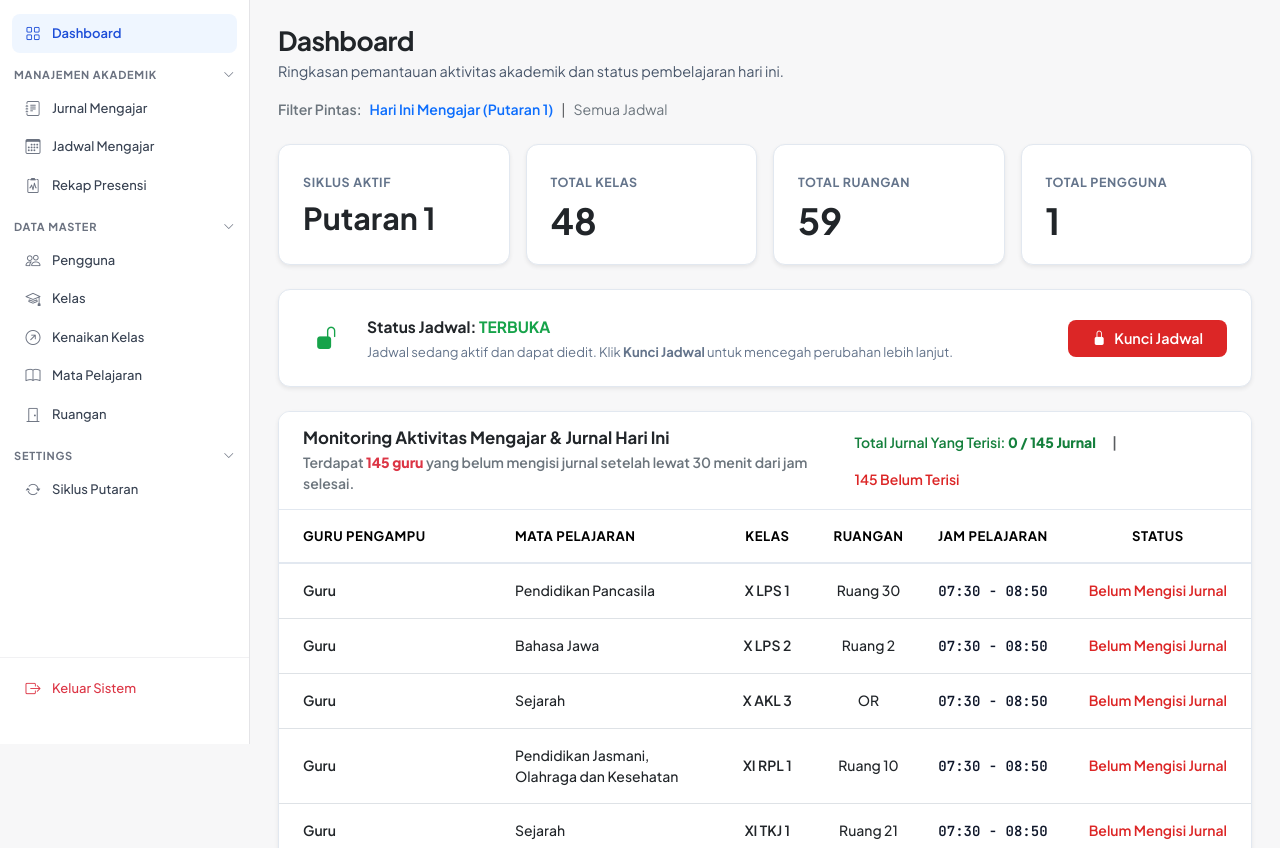
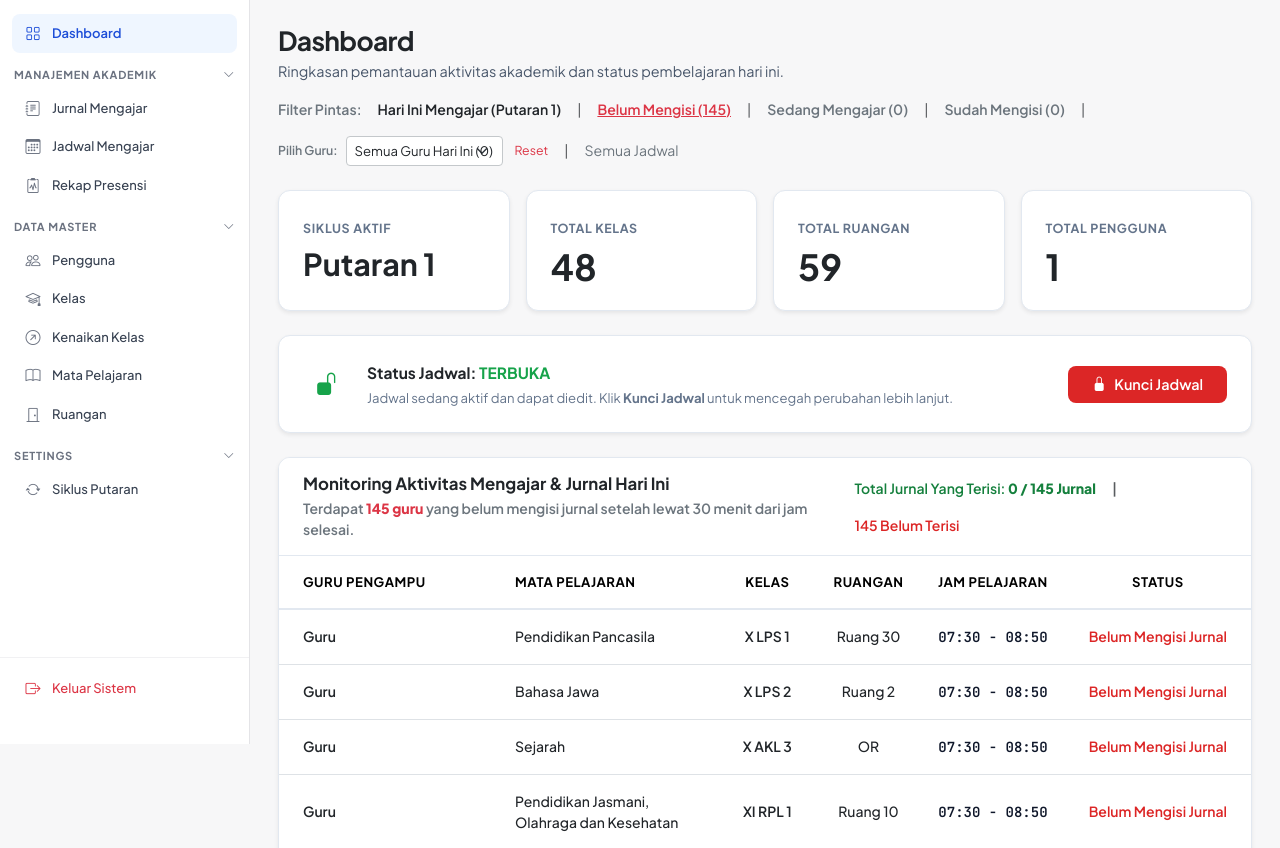
Before and after one commit to ShaquilleAmada/escepe, a Laravel app: page /waka/dashboard?status=overdue in a window 1280 px wide. Shown: the part 56-904 px from the top of the page. Run offline with Laravel 10, Linux system fonts and the light colour scheme; a user stored in the database is signed in; data comes from the database, SQL or seed files in the repository; tables that the repository leaves empty hold one stand-in row (values such as "Sample post").

Commit message:
feat: enable live filter on dashboard for teachers and teaching status without cards or icons

```diff
--- a/app/Http/Controllers/Web/Waka/DashboardController.php
+++ b/app/Http/Controllers/Web/Waka/DashboardController.php
@@ -16,7 +16,7 @@ use Illuminate\Support\Facades\Auth;
 
 class DashboardController extends Controller
 {
-    public function index()
+    public function index(Request $request)
     {
         // 1. Ambil atau Buat Konfigurasi Sistem
         $config = SystemConfiguration::first();
@@ -53,7 +53,7 @@ class DashboardController extends Controller
         $timeThreshold = $now->copy()->subMinutes(30)->format('H:i:s');
 
         // 4. Jadwal Hari Ini Berdasarkan Siklus Aktif
-        $todaySchedules = Schedule::with(['teacher', 'schoolClass', 'room'])
+        $allTodaySchedules = Schedule::with(['teacher', 'schoolClass', 'room'])
             ->where('day_of_week', $todayIndo)
             ->where(function ($query) use ($config) {
                 $query->where('cycle_type', $config->active_cycle)
@@ -62,6 +62,17 @@ class DashboardController extends Controller
             ->orderBy('class_id', 'asc')
             ->orderBy('start_time', 'asc')
             ->get();
+
+        // Ambil daftar unik guru yang mengajar hari ini untuk filter dashboard
+        $todayTeacherIds = $allTodaySchedules->pluck('teacher_id')->unique()->filter()->values();
+        $todayTeachers = User::whereIn('id', $todayTeacherIds)->orderBy('fullname')->get();
+
+        // Terapkan filter guru jika dipilih
+        $selectedTeacherId = $request->input('teacher_id');
+        $todaySchedules = $allTodaySchedules;
+        if ($selectedTeacherId) {
+            $todaySchedules = $todaySchedules->where('teacher_id', $selectedTeacherId);
+        }
 
         // 5. Logika Monitoring Aktivitas Mengajar & Jurnal Hari Ini
         $monitoringJournals = [];
@@ -152,10 +163,18 @@ class DashboardController extends Controller
             return $a['sort_order'] <=> $b['sort_order'];
         });
 
-        $overdueJournals = $monitoringJournals;
+        $totalTodaySchedulesCount = count($monitoringJournals);
         $teachingCount = collect($monitoringJournals)->where('status_key', 'teaching')->count();
         $overdueCount = collect($monitoringJournals)->where('status_key', 'overdue')->count();
         $completedCount = collect($monitoringJournals)->where('status_key', 'completed')->count();
+
+        // Filter berdasarkan status jika parameter ada di URL (overdue, teaching, completed, upcoming)
+        $statusFilter = $request->input('status');
+        if ($statusFilter && in_array($statusFilter, ['overdue', 'teaching', 'completed', 'upcoming'])) {
+            $monitoringJournals = collect($monitoringJournals)->where('status_key', $statusFilter)->values()->all();
+        }
+
+        $overdueJournals = $monitoringJournals;
 
         // 6. Riwayat Siklus Blok (Cycle Histories)
         $cycleHistories = \App\Models\CycleHistory::with('user')
@@ -227,7 +246,11 @@ class DashboardController extends Controller
             'completedCount',
             'cycleHistories',
             'classStatusMatrix',
-            'classMatrix'
+            'classMatrix',
+            'todayTeachers',
+            'totalTodaySchedulesCount',
+            'selectedTeacherId',
+            'statusFilter'
         ));
     }
 
--- a/resources/views/waka/dashboard.blade.php
+++ b/resources/views/waka/dashboard.blade.php
@@ -11,14 +11,57 @@
         </p>
     </div>
 
-    {{-- Filter Pintas: Konsep Tanpa Card & Tanpa Icon (Hanya Teks) --}}
-    <div class="d-flex align-items-center gap-2 flex-wrap mb-4" style="font-size: 0.88rem;">
+    {{-- Filter Pintas: Jadwal Guru Hari Ini (Konsep Tanpa Card & Tanpa Icon) --}}
+    <div class="d-flex align-items-center gap-3 flex-wrap mb-4" style="font-size: 0.88rem;">
         <span class="text-secondary fw-semibold">Filter Pintas:</span>
-        <a href="{{ route('waka.schedules.index', ['today' => 1]) }}" class="text-primary fw-semibold text-decoration-none">
+
+        <a href="{{ route('waka.dashboard') }}" class="text-decoration-none fw-semibold {{ !request('teacher_id') && !request('status') ? 'text-primary text-decoration-underline' : 'text-dark' }}" title="Tampilkan Semua Jadwal Guru Hari Ini">
             Hari Ini Mengajar ({{ $config->active_cycle ?? 'Putaran 1' }})
         </a>
+
         <span class="text-muted">|</span>
-        <a href="{{ route('waka.schedules.index') }}" class="text-secondary text-decoration-none">
+
+        <a href="{{ route('waka.dashboard', ['status' => 'overdue', 'teacher_id' => request('teacher_id')]) }}" class="text-decoration-none fw-semibold {{ request('status') == 'overdue' ? 'text-danger text-decoration-underline' : 'text-secondary' }}" title="Filter Guru yang Belum Mengisi Jurnal">
+            Belum Mengisi ({{ $overdueCount }})
+        </a>
+
+        <span class="text-muted">|</span>
+
+        <a href="{{ route('waka.dashboard', ['status' => 'teaching', 'teacher_id' => request('teacher_id')]) }}" class="text-decoration-none fw-semibold {{ request('status') == 'teaching' ? 'text-primary text-decoration-underline' : 'text-secondary' }}" title="Filter Guru yang Sedang Mengajar Saat Ini">
+            Sedang Mengajar ({{ $teachingCount }})
+        </a>
+
+        <span class="text-muted">|</span>
+
+        <a href="{{ route('waka.dashboard', ['status' => 'completed', 'teacher_id' => request('teacher_id')]) }}" class="text-decoration-none fw-semibold {{ request('status') == 'completed' ? 'text-success text-decoration-underline' : 'text-secondary' }}" title="Filter Guru yang Sudah Mengisi Jurnal">
+            Sudah Mengisi ({{ $completedCount }})
+        </a>
+
+        <span class="text-muted">|</span>
+
+        {{-- Filter Dropdown Guru Hari Ini (Teks Murni Inline Tanpa Card) --}}
+        <form method="GET" action="{{ route('waka.dashboard') }}" class="d-inline-flex align-items-center gap-2">
+            @if(request('status'))
+                <input type="hidden" name="status" value="{{ request('status') }}">
+            @endif
+            <label for="selectTeacherDashboard" class="text-secondary small mb-0 fw-semibold">Pilih Guru:</label>
+            <select name="teacher_id" id="selectTeacherDashboard" class="form-select form-select-sm d-inline-block w-auto py-0.5 px-2 border-secondary-subtle" style="font-size: 0.82rem; height: 30px;" onchange="this.form.submit()">
+                <option value="">Semua Guru Hari Ini ({{ count($todayTeachers) }})</option>
+                @foreach($todayTeachers as $tg)
+                    <option value="{{ $tg->id }}" {{ request('teacher_id') == $tg->id ? 'selected' : '' }}>
+                        {{ $tg->fullname }}
+                    </option>
+                @endforeach
+            </select>
+            @if(request('teacher_id') || request('status'))
+                <a href="{{ route('waka.dashboard') }}" class="text-danger small text-decoration-none ms-1" title="Hapus Filter">
+                    Reset
+                </a>
+            @endif
+        </form>
+
+        <span class="text-muted">|</span>
+        <a href="{{ route('waka.schedules.index') }}" class="text-secondary text-decoration-none" title="Buka Halaman Master Jadwal">
             Semua Jadwal
         </a>
     </div>
@@ -152,7 +195,7 @@
     {{-- ============================================================
     MONITORING AKTIVITAS MENGAJAR & JURNAL HARI INI
     ============================================================ --}}
-    @if(count($overdueJournals) > 0)
+    @if(count($overdueJournals) > 0 || request('teacher_id') || request('status'))
         <div class="card mb-4 shadow-sm border-0"
             style="border-radius: 12px; border: 1px solid #e2e8f0 !important; background-color: #ffffff; overflow: hidden;">
             {{-- Header Banner dengan Status Ringkasan --}}
@@ -213,7 +256,7 @@
                             </tr>
                         </thead>
                         <tbody>
-                            @foreach($overdueJournals as $overdue)
+                            @forelse($overdueJournals as $overdue)
                                 <tr>
                                     <td class="py-3 px-4 text-nowrap">
                                         <span class="fw-semibold text-dark"
@@ -244,7 +287,16 @@
                                         </span>
                                     </td>
                                 </tr>
-                            @endforeach
+                            @empty
+                                <tr>
+                                    <td colspan="6" class="text-center py-4 text-muted">
+                                        Tidak ada aktivitas mengajar yang sesuai dengan filter yang dipilih.
+                                        @if(request('teacher_id') || request('status'))
+                                            <a href="{{ route('waka.dashboard') }}" class="text-primary text-decoration-none ms-1 fw-semibold">Tampilkan Semua</a>
+                                        @endif
+                                    </td>
+                                </tr>
+                            @endforelse
                         </tbody>
                     </table>
                 </div>
```
